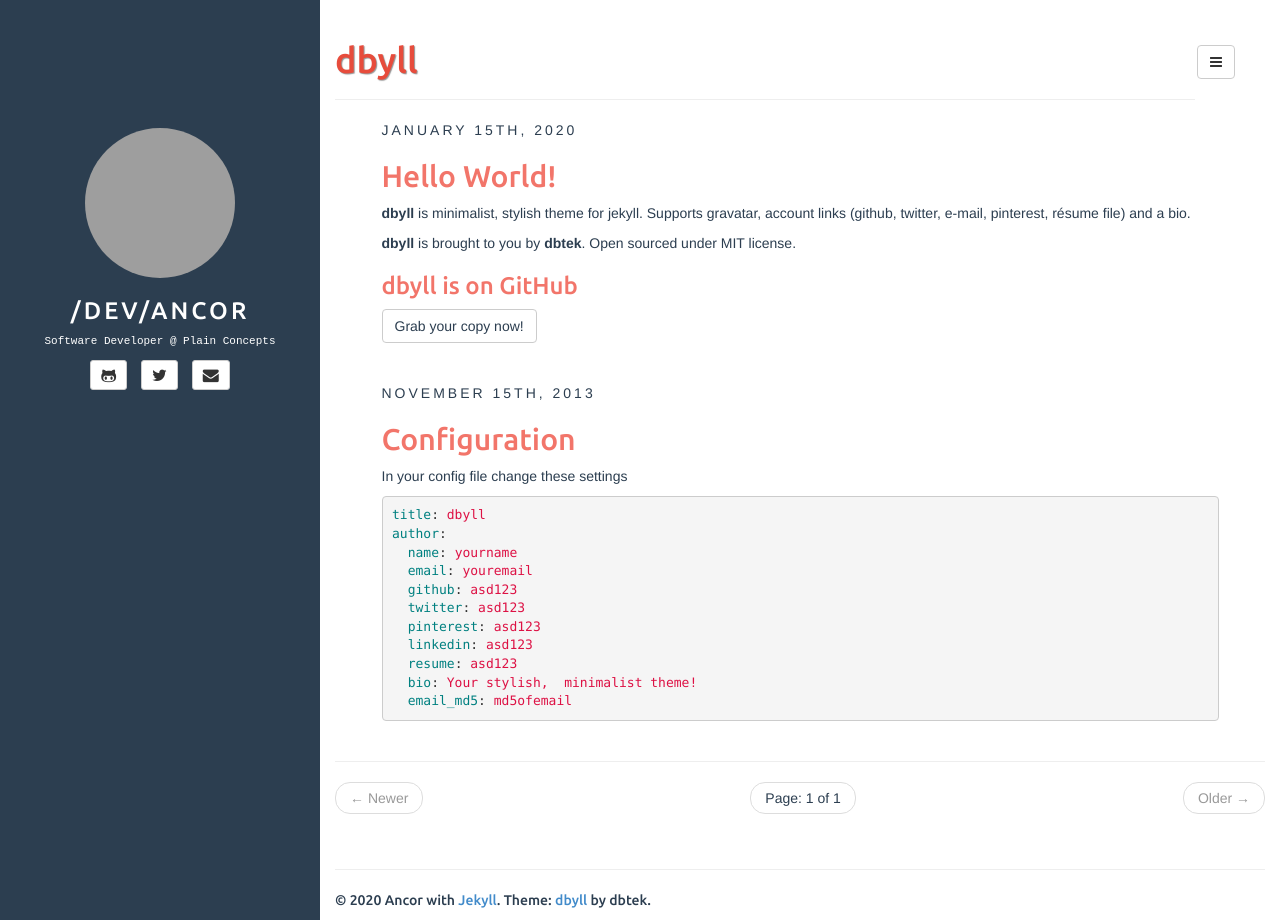
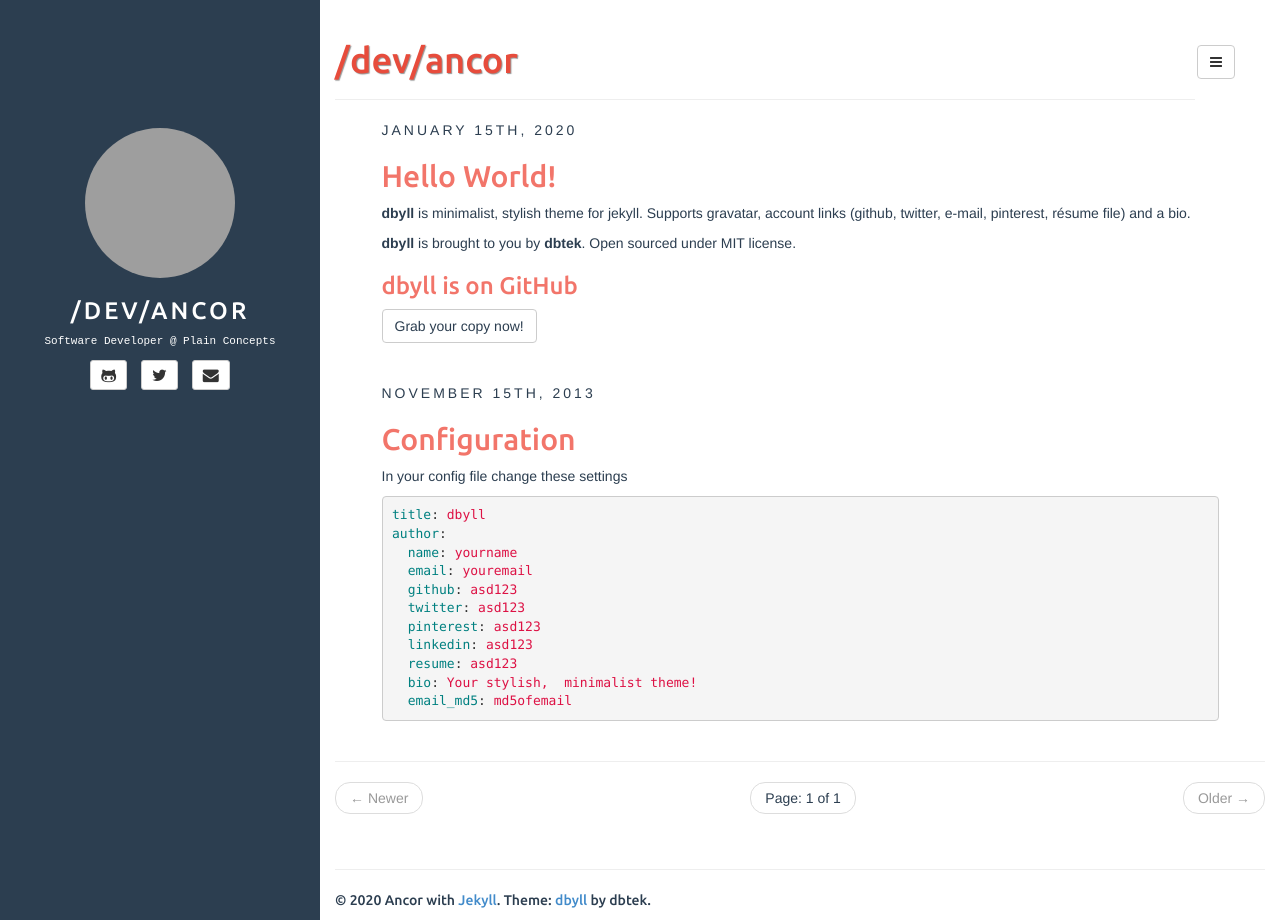
Before and after one commit to ancorrg/ancorrg.github.io, a Jekyll site: the page built from index.html, in a window 1280 px wide. Built offline with Jekyll 4.4.1, drawn with Linux system fonts in a browser that asks for light colours; the list of posts is cut into pages by our own code; grey boxes are pictures that could not be loaded.

Commit message:
config changes

```diff
--- a/_config.yml
+++ b/_config.yml
@@ -14,9 +14,9 @@
     scope:
       path: "" # empty string for all files
     values:
-      title: dbyll
+      title: /dev/ancor
 
-description: Stylish Jekyll Theme
+description: Dev thoughts @ my brain
 author:
   name: Ancor
   email: ancor [at] ancorromero [dot] com
```
